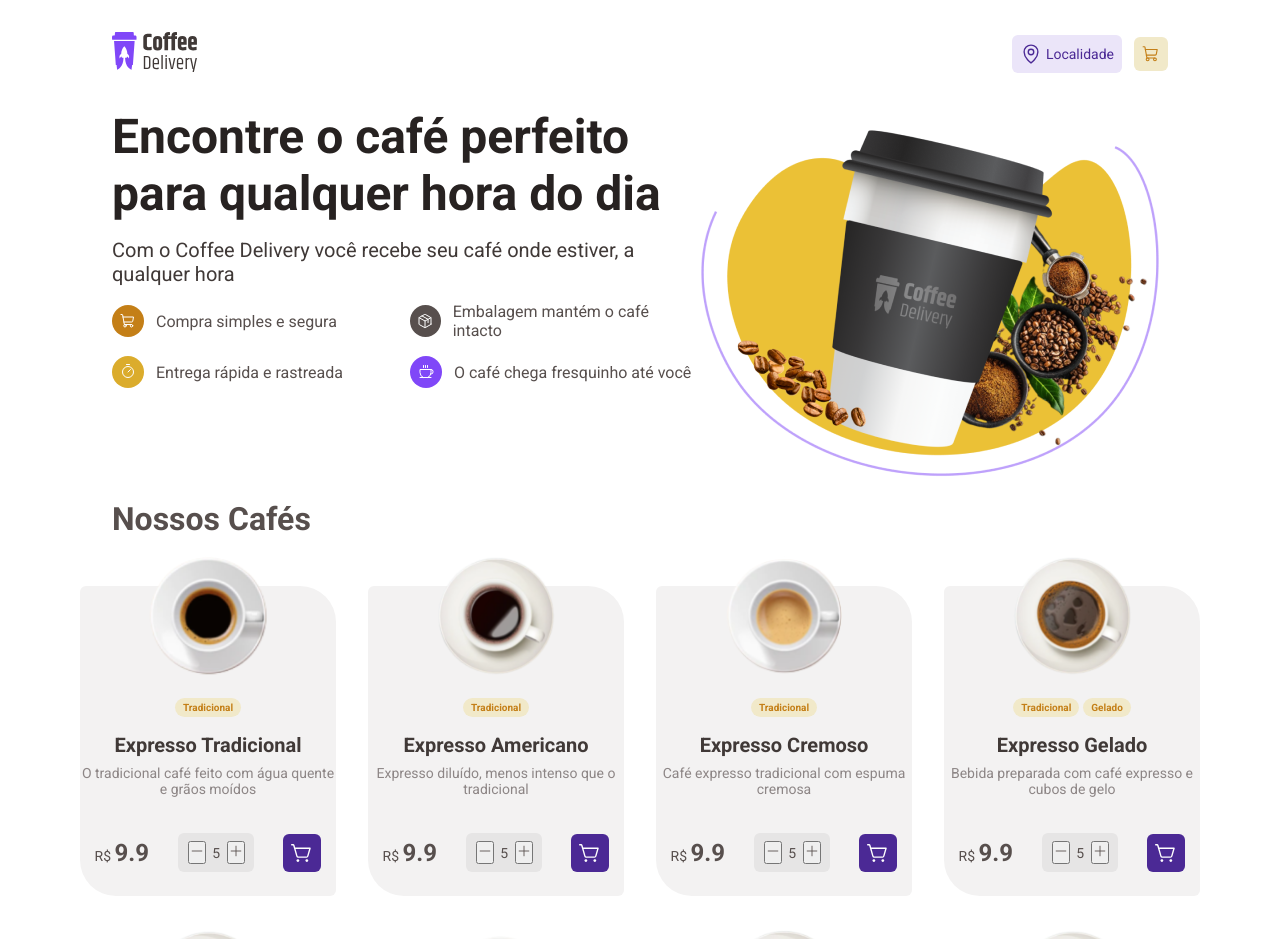
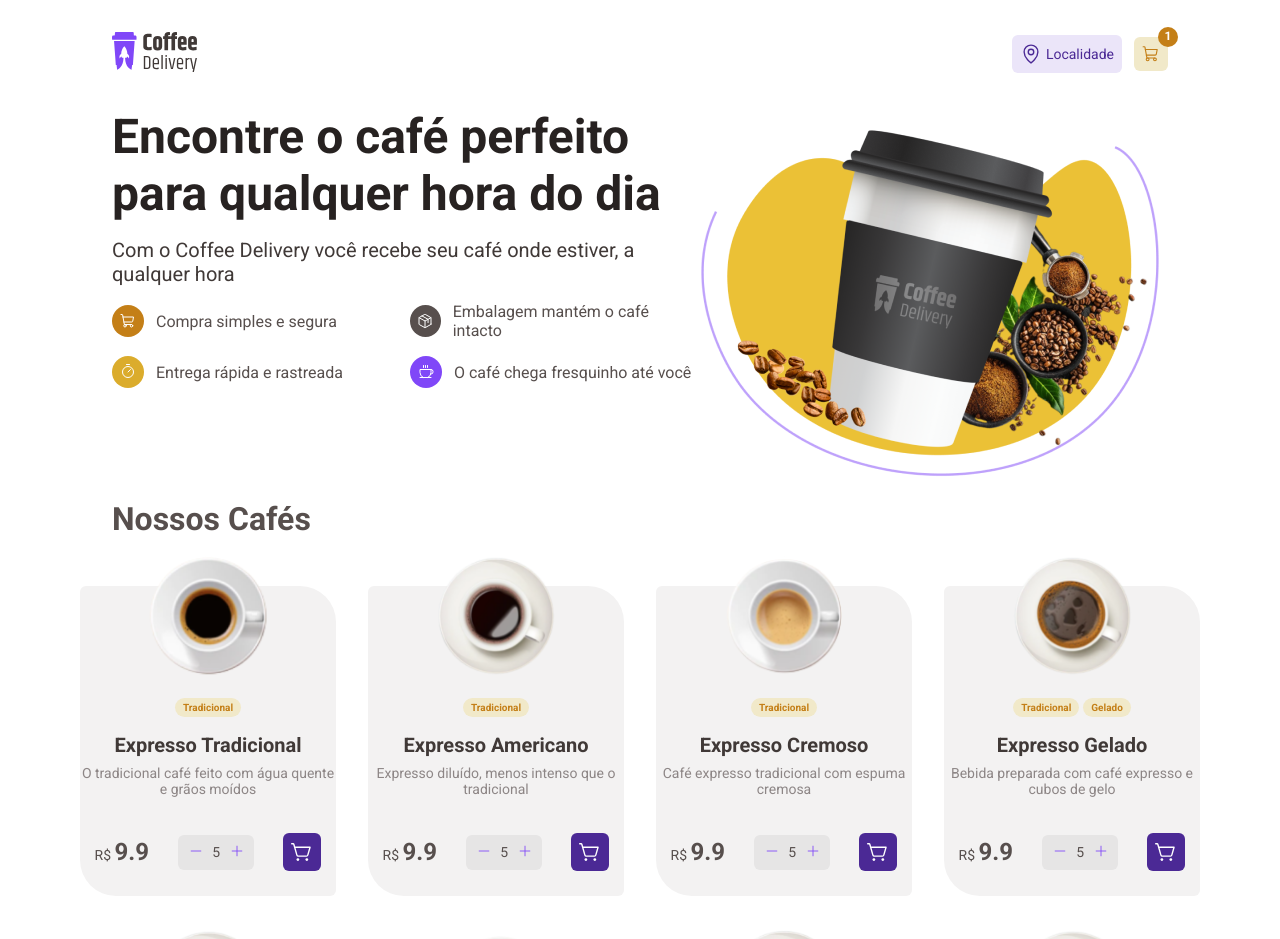
Before and after one commit to TarcisioCarvalho/coffe-delivery, a React (Vite) app: page / in a window 1280 px wide. Shown: the top 939 px of the page. Built offline with nearby package versions, Linux system fonts and the light colour scheme.

Commit message:
Begin Work With Context

```diff
--- a/src/App.tsx
+++ b/src/App.tsx
@@ -1,6 +1,7 @@
 import { BrowserRouter } from "react-router-dom"
 import { ThemeProvider } from "styled-components"
 import { Header } from "./components/Header"
+import { CoffeContext, CoffeContextProvider } from "./contexts/CoffeContext"
 import { Checkout } from "./pages/Checkout"
 import { Home } from "./pages/Home"
 import { Success } from "./pages/Success"
@@ -17,7 +18,9 @@ function App() {
     <ThemeProvider theme={defaultTheme}>
 
       <BrowserRouter>
-        <Router/>
+        <CoffeContextProvider>
+          <Router/>
+        </CoffeContextProvider>
       </BrowserRouter>
       <GlobalStyle/>
     </ThemeProvider>
--- a/src/components/Card/index.tsx
+++ b/src/components/Card/index.tsx
@@ -4,7 +4,7 @@ import { CardContainer } from './styles'
 import coffeExpresso from '../../assets/img/coffe.svg';
 import { Minus, Plus, ShoppingCartSimple } from 'phosphor-react';
 import { NavLink } from 'react-router-dom';
-import cubano from '../../assets/img/coffes/Cubano.svg';
+import { CoffeContext } from '../../contexts/CoffeContext';
 
 
 interface CardProps{
@@ -17,6 +17,7 @@ interface CardProps{
 
 
 export const Card = ({img,nome,descricao,categorias,preco}:CardProps) => {
+    const {coffesList,addCoffes} = React.useContext(CoffeContext);
 
 
   return (
@@ -31,10 +32,15 @@ export const Card = ({img,nome,descricao,categorias,preco}:CardProps) => {
             <span>
                 R$ <span>{preco}</span>
             </span>
-            <div>
+            <div className='buttonsPlusMinus'>
                 <button><Minus size={14}/></button>
                 <span>5</span>
-                <button><Plus size={14}/></button>
+                <button onClick={()=> addCoffes!(
+                    {img:img,
+                     nome:nome,
+                     preco:preco,
+                    }
+                )}><Plus size={14}/></button>
             </div>
             <NavLink to='Checkout' className='buttonCart'>
                <ShoppingCartSimple size={22}/>
--- a/src/components/Card/styles.ts
+++ b/src/components/Card/styles.ts
@@ -88,7 +88,7 @@ export const CardContainer = styled.div`
             background-color:${({theme})=> theme.colors["base-button"]};
             margin-top:0;
             width:76px;
-            .buttonCart{
+            button{
                 border:none;
                 cursor: pointer;
                 background-color:${({theme})=> theme.colors["base-button"]};
--- a/src/components/Header/index.tsx
+++ b/src/components/Header/index.tsx
@@ -2,10 +2,15 @@ import { MapPin, ShoppingCart} from 'phosphor-react'
 import { HeaderContainer } from './styles'
 import logo from '../../assets/img/logo.svg';
 import { NavLink } from 'react-router-dom';
+import { CoffeContext } from '../../contexts/CoffeContext';
+import React from 'react';
 
 
 export const Header = () => {
-  const test = 0;
+
+  const {coffesList,addCoffes} = React.useContext(CoffeContext);
+
+
 
   return (
     <HeaderContainer>
@@ -17,7 +22,7 @@ export const Header = () => {
             <div> <MapPin size={22} height={22}/> <span>Localidade</span>
             </div>
             <NavLink to='Checkout'><ShoppingCart size={18} height={18}/>
-            {test!==0?<div>{test}</div>:null}
+            {coffesList?.length!==0?<div>{coffesList?.length}</div>:null}
 
 
              </NavLink>
--- /dev/null
+++ b/src/contexts/CoffeContext.tsx
@@ -0,0 +1,46 @@
+import React from "react";
+
+interface Coffe{
+    img?:string,
+    nome?:string,
+    preco?:number,
+    quantidade?:number,
+}
+
+interface CoffeContext{
+
+        coffesList?:Coffe[];
+        addCoffes?:(coffeProduct:Coffe)=> void
+}
+
+
+export const CoffeContext = React.createContext({} as CoffeContext);
+
+export const CoffeContextProvider = ({children}:any)=>{
+
+    const [coffesList,setCoffes] = React.useState([{img :'',nome:'',preco:0,quantidade:0}] as Coffe[]);
+
+    function addCoffes (coffeProduct:Coffe){
+            setCoffes((state)=>{
+                state.map(coffe => {
+                    if(coffeProduct.nome===coffe.nome)
+                    {
+                        const quantity = coffe.quantidade! + 1;
+                        return {...coffe,quantidade:quantity}
+                    }
+                })
+                return [...state,coffeProduct]
+            })
+       /*  setCoffes((state)=> {
+            const image = img;
+            const nomeTemp = nome;
+            const precoTemp = preco;
+            const novaQuantidade = state.quantidade!+1;
+            return {...state, quantidade:novaQuantidade}
+        }) */
+    }
+
+    return  <CoffeContext.Provider value={{coffesList,addCoffes}}>
+                     {children}
+            </CoffeContext.Provider>
+}
--- a/src/data/data.ts
+++ b/src/data/data.ts
@@ -28,7 +28,7 @@ export const coffes = [
         nome:'Expresso Tradicional',
         descricao:'O tradicional café feito com água quente e grãos moídos',
         categoria:[categorias.tradicional],
-        preco:9.90
+        preco:9.9
     },
     {
         img:americano,
--- a/src/pages/Home/index.tsx
+++ b/src/pages/Home/index.tsx
@@ -4,6 +4,7 @@ import homeImage from '../../assets/img/CoffePrincipal.png';
 import { Card } from '../../components/Card';
 import { Coffee, Package, ShoppingCart, Timer } from 'phosphor-react';
 import { coffes } from '../../data/data';
+import { CoffeContext } from '../../contexts/CoffeContext';
 
 
 interface SpanProps{
@@ -11,6 +12,10 @@ interface SpanProps{
 }
 
 export const Home = () => {
+
+  const {coffesList,addCoffes} = React.useContext(CoffeContext);
+
+
   return (
     <HomeContainer>
         <div  className='homeTemplate'>
```
